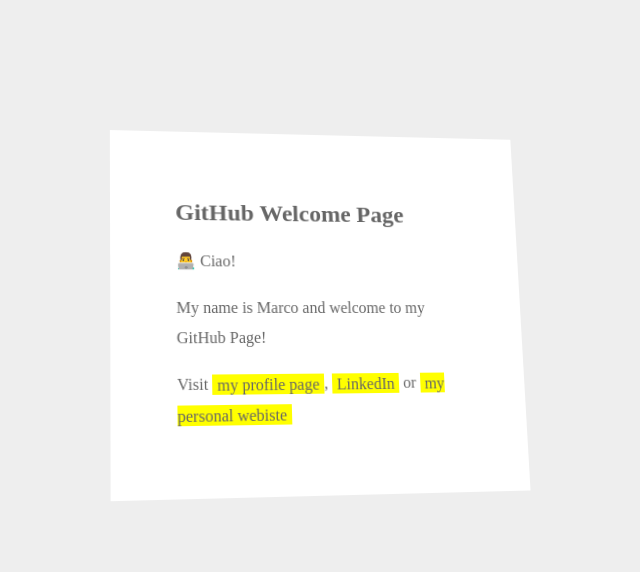
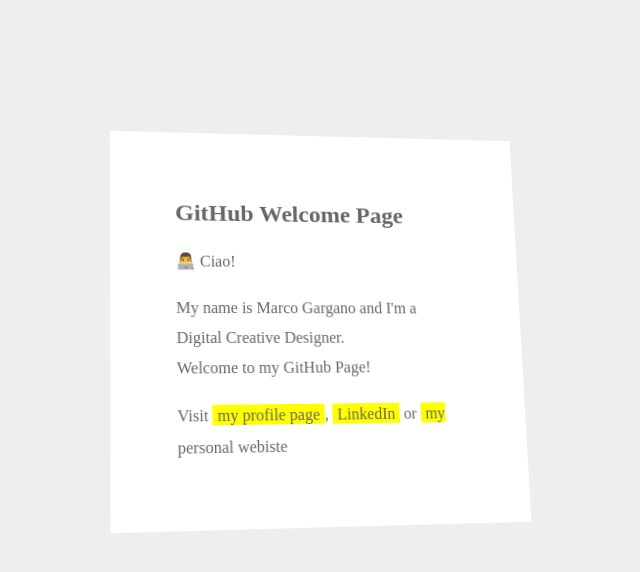
Before and after one commit to MarcoGargano/marcogargano.github.io, a Jekyll site: the page index.html, which Jekyll copies as it is, in a window 1280 px wide. Shown: the top 572 px of the page, without its empty margins (319-959 px from the left). Built offline with Jekyll 4.4.1, drawn with Linux system fonts in a browser that asks for light colours; some web fonts are replaced.

Commit message:
Update index.html

```diff
--- a/index.html
+++ b/index.html
@@ -22,12 +22,12 @@
 		.paper a {
 			text-decoration: none;
 			color: #666;
-			background-color: yellow;
+			box-shadow: inset 200px 0 yellow;
 			padding: 0.1rem 0.3rem;
-			position: relative;
+			transition: all .4s ease-in-out;
 		}
 		.paper a:hover {
-			background-color: lime;
+			box-shadow: inset -200px 0 lime;
 		}
   </style>
 </head>
@@ -37,7 +37,7 @@
     <div class="copy">
       <h2>GitHub Welcome Page</h2>
 			<p>👨‍💻  Ciao!</p>
-			<p>My name is Marco and welcome to my GitHub Page!</p>
+			<p>My name is Marco Gargano and I'm a Digital Creative Designer. <br>Welcome to my GitHub Page!</p>
 			<p>Visit <a href="https://github.com/marcogargano/">my profile page</a>, <a href="https://www.linkedin.com/in/marcogargano">LinkedIn</a> or <a href="https://marcogargano.com/">my personal webiste</a></p>
 	  </div>
   </div>
```
